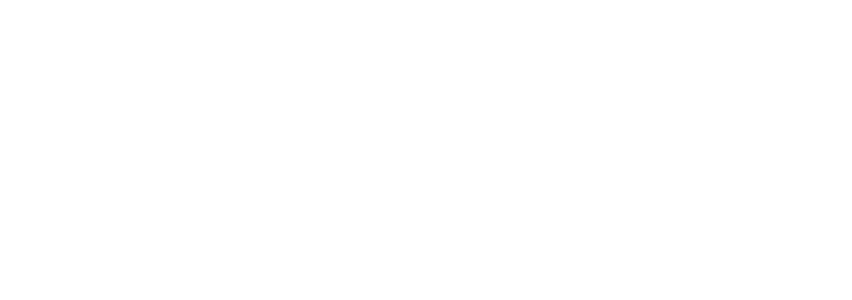
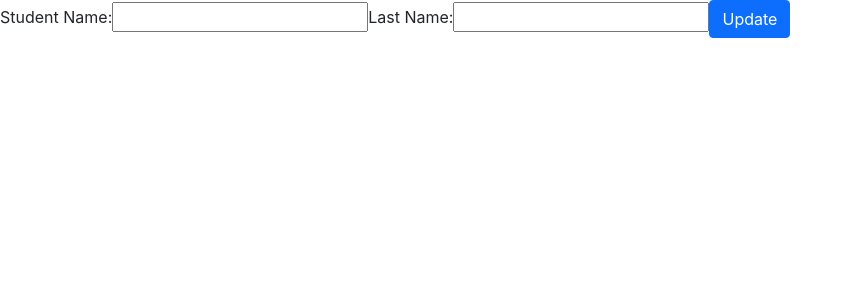
Before and after one commit to Codewrapperz2021/VCR-frontend, a React (Create React App) app: page /updatesubject/1 in a window 1280 px wide. Before the commit this address had no page. Shown: the top 300 px of the page, without its empty margins (0-852 px from the left). Built offline with nearby package versions, Linux system fonts and the light colour scheme; no server answers.

Commit message:
subject crud

```diff
--- a/src/App.js
+++ b/src/App.js
@@ -4,6 +4,10 @@ import {BrowserRouter as Router,Routes,Route} from 'react-router-dom';
 import Addfaculty from './component/faculty/addfaculty';
 import Viewfaculty from './component/faculty/viewfaculty';
 import Updatefaculty from './component/faculty/updatefaculty';
+import Updatesubject from './component/subject/updatesubject';
+import Addsubject from './component/subject/addsubject';
+import Viewsubject from './component/subject/viewsubject';
+
 export default class App extends Component {
     constructor(props)
     {
@@ -14,9 +18,12 @@ export default class App extends Component {
             <div>
                 <Router>
                      <Routes>
-                     <Route path="/" element={<Viewfaculty/>}/>
+                        <Route path="/viewfaculty" element={<Viewfaculty/>}/>
                         <Route path="/addfaculty" element={<Addfaculty/>}/>
                         <Route exact path={"updatefaculty/:id"} element={ <Updatefaculty />} />
+                        <Route path="/viewsubject" element={<Viewsubject/>}/>
+                        <Route path="/addsubject" element={<Addsubject/>}/>
+                        <Route exact path={"updatesubject/:id"} element={ <Updatesubject />} />
                      </Routes>
 
                 </Router>
--- /dev/null
+++ b/src/component/subject/addsubject.js
@@ -0,0 +1,36 @@
+import { render } from '@testing-library/react';
+
+import React from 'react';
+import subjectservices from '../../services/subjectservices';
+export default class Addsubject extends React.Component
+{
+constructor()
+{
+    super();
+  this.state = {
+                sname:'',
+                subject_code:'',
+
+            }
+        }
+
+
+
+render()
+{
+  return(
+<html>
+    <body>
+    <form method="post" onSubmit={(event)=>{ event.preventDefault();
+    const data={sname:this.state.sname,subject_code:this.state.subject_code}
+    subjectservices.addsubject(data)
+}}>
+            <input id="sname" type="text"  placeholder="Enter your first name"   onChange={(event)=>{this.setState({sname:event.target.value})}}/>
+            <input id="subject_code" type="text"  placeholder="Enter your last name"    onChange={(event)=>{this.setState({subject_code:event.target.value})}}/>
+            <input id="button"type="submit" value="button"></input>
+        </form>
+    </body>
+</html>
+)
+}
+}
--- /dev/null
+++ b/src/component/subject/deletesubject.js
@@ -0,0 +1,26 @@
+import React from 'react';
+import axios from 'axios';
+import subjectservices from '../../services/subjectservices';
+
+
+export default class Deletesubject extends React.Component {
+  state = {
+    id: '',
+  }
+
+  handleDelete =() => {
+      var id=this.props.id
+        subjectservices.deletesubject(id)
+        .then(res => {
+      })
+      console.log(this.props.id)
+  }
+
+  render() {
+    return (
+    <>
+          <button className="btn btn-danger" onClick={()=>this.handleDelete()}>Delete</button>
+    </>
+    );
+  }
+}
--- /dev/null
+++ b/src/component/subject/updatesubject.js
@@ -0,0 +1,72 @@
+import React from 'react';
+import axios from 'axios';
+import {withRouter} from 'react-router-dom'
+import subjectservices from '../../services/subjectservices';
+
+export default class Updatesubject extends React.Component {
+  constructor(props){
+    super(props)
+    this.state = {
+    sname:'',
+    subject_code:'',
+  }
+  this.handlesname=this.handlesname.bind(this);
+  this.handlesubject_code=this.handlesubject_code.bind(this);
+
+
+
+
+
+  }
+  handlesname = e => {
+
+      console.log(e.target.value)
+
+      this.setState({sname:e.target.value})
+
+  }
+  handlesubject_code = e => {
+
+    console.log(e.target.value)
+
+    this.setState({subject_code:e.target.value})
+  }
+
+  handlesubmit =() => {
+       const id = window.location.pathname.substring(15,25)
+    console.log(this.state);
+    var subject =this.state
+    subjectservices.updatesubject(id,subject)
+      .then(res => {
+        console.log(res.data)
+      })
+      .catch(err=>console.log(err))
+    // this.props.onUpdate();
+  }
+
+  componentDidMount(){
+   const id = window.location.pathname.substring(15,25)
+   subjectservices.subjectById(id)
+   .then(res =>   this.setState({id:id,sname:res.data.sname,subject_code:res.data.subject_code}))
+
+  }
+  render() {
+      const person=this.state;
+    return (
+    <>
+
+          <label>
+            Student Name:
+            <input type="text" name='sname' defaultValue={person.sname} onChange={this.handlesname} />
+          </label>
+          <label>
+            Last Name:
+            <input type="text" name='subject_code' value={person.subject_code} onChange={this.handlesubject_code} />
+          </label>
+
+          <button className="btn btn-primary" onClick={()=>this.handlesubmit()}>Update</button>
+    </>
+    );
+  }
+}
+// export default  withRouter(Updatefaculty);
--- /dev/null
+++ b/src/component/subject/viewsubject.js
@@ -0,0 +1,72 @@
+import React from 'react'
+import axios from 'axios';
+import Deletesubject from './deletesubject';
+import Updatesubject from './updatesubject';
+import {withRouter} from 'react-router'
+import subjectservices from '../../services/subjectservices';
+export default class Viewsubject extends React.Component
+{
+    state = {
+        persons: [],
+        person:"",
+
+      }
+    constructor(){
+
+        super();
+
+        }
+
+
+    componentDidMount() {
+        subjectservices.viewsubject()
+          .then(res => {
+            const persons = res.data;
+            this.setState({ persons });
+          })
+      }
+
+
+    render()
+    {
+
+        return(
+
+
+             <table class="table table-bordered">
+             <thead>
+               <tr class="table-info">
+               <th scope="col-2">S.no.</th>
+
+               <th scope="col-2">Student Name</th>
+               <th scope="col-2">Subject Code</th>
+               <th scope="col-2">Action</th>
+
+
+               </tr>
+             </thead>
+             <tbody>
+               {this.state.persons.map(person=> <tr>
+                <td>{person.id}</td>
+
+                <td>{person.sname}</td>
+                <td>{person.subject_code}</td>
+
+                <div><td><Deletesubject id={person.id}/> &nbsp;
+                <input className="btn btn-primary"type="button" id={person} value="Edit"onClick={(e)=>window.location.replace('/updatesubject/'+person.id)} /></td></div>
+              </tr>)
+               }
+             </tbody>
+        </table>
+
+
+
+
+
+
+
+        )
+    }
+
+}
+//export default withRouter(Viewfaculty);
--- a/src/services/subjectservices.js
+++ b/src/services/subjectservices.js
@@ -1,15 +1,21 @@
 import axios from 'axios';
-const SUBJECTSERVICES_BASE_URL='http://localhost:8000/api/';
+const SUBJECTSERVICES_BASE_URL='http://localhost:8000/api/subject/';
 
 class subjectservices{
     viewsubject()
     {
         return axios.get(SUBJECTSERVICES_BASE_URL);
     }
+    subjectById(id){
+        {
+            return axios.get(SUBJECTSERVICES_BASE_URL+id);
+        }
+    }
 
-    updatesubject(subject_id)
+
+    updatesubject(id,subject)
     {
-        return axios.put(SUBJECTSERVICES_BASE_URL+subject_id);
+        return axios.put(SUBJECTSERVICES_BASE_URL+id,subject);
     }
 
     deletesubject(subject_id)
@@ -17,9 +23,9 @@ class subjectservices{
         return axios.delete(SUBJECTSERVICES_BASE_URL+subject_id);
     }
 
-    addsubject()
+    addsubject(subject)
     {
-        return axios.post(SUBJECTSERVICES_BASE_URL);
+        return axios.post(SUBJECTSERVICES_BASE_URL,subject);
     }
 }
 
```
Also changed, not shown: src/component/student/addstudent.js (deleted, +0 -11 lines).
